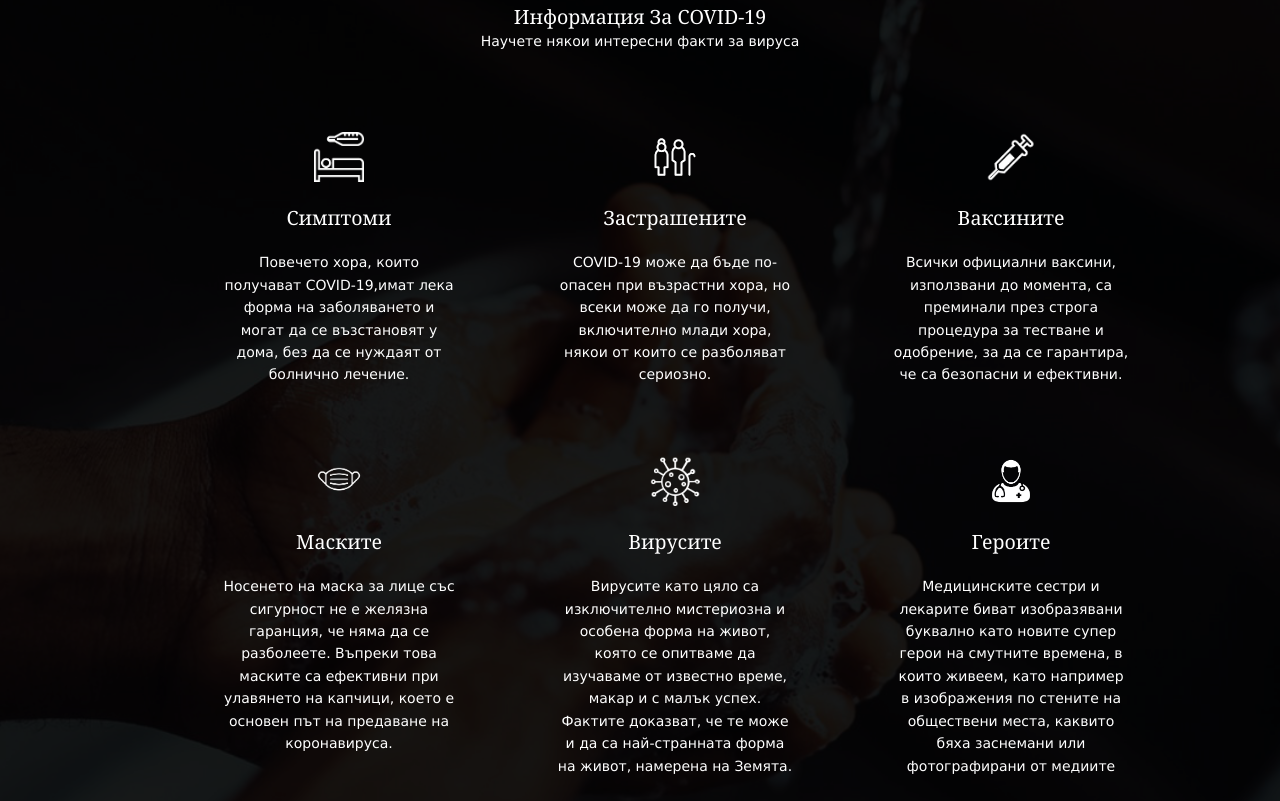
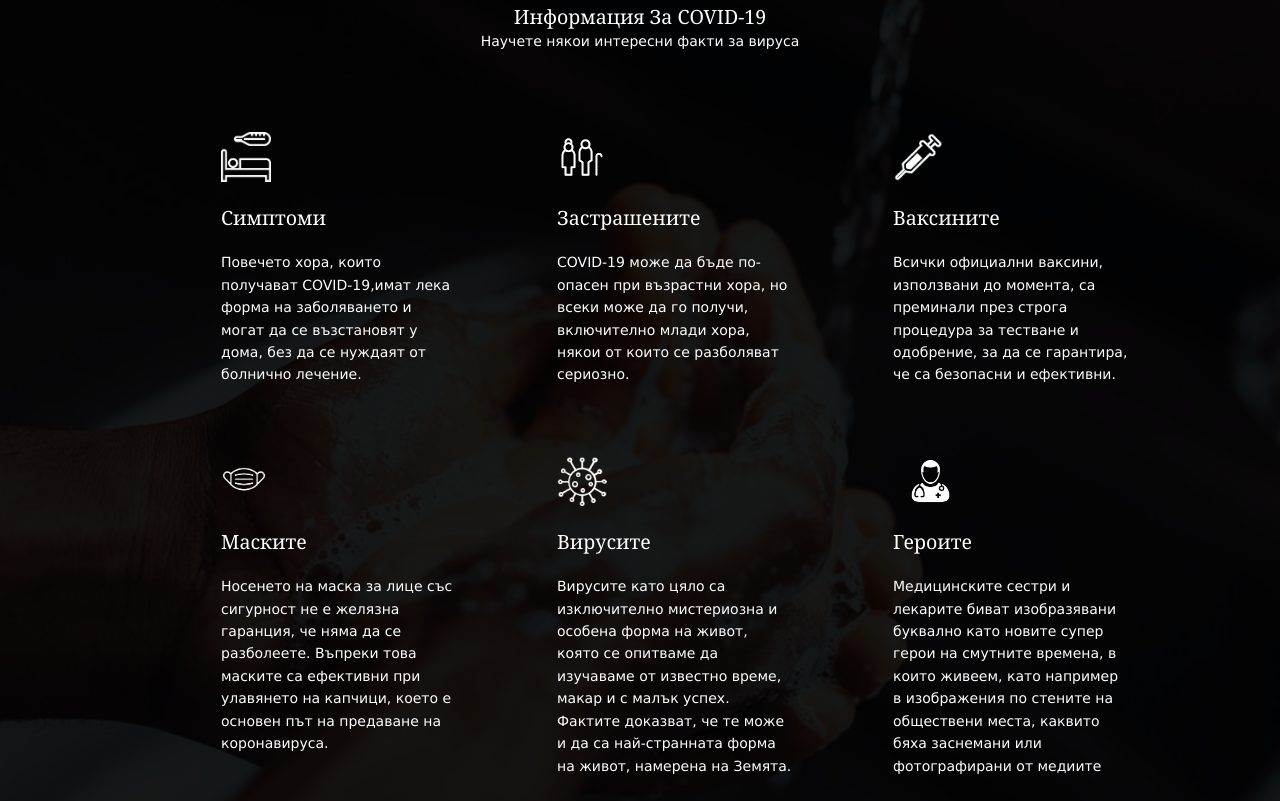
Before and after one commit to OgiJr/Memorial-Website-of-Healthcare-Workers-Who-Gave-Their-Lives-in-the-Fight-Against-COVID-19, a plain HTML site: page index.html in a window 1280 px wide. Shown: the part 1659-2460 px from the top of the page. Drawn offline with Linux system fonts and the light colour scheme.

Commit message:
Small fix

```diff
--- a/index.html
+++ b/index.html
@@ -31,7 +31,7 @@ html {
 a{
 user-select: none;
 }
-@media screen and (max-width: 600px) {
+@media screen and (max-width: 800px) {
   #mainav {
     visibility: hidden;
     display: none;
@@ -196,52 +196,46 @@ user-select: none;
     </div>
     <ul class="nospace group overview">
       <li class="one_third">
-        <article><a href="#"><center><img id="icon" src="images/sickIcon.png"/></a><br><br>
+        <article><a href="#"><img id="icon" src="images/sickIcon.png"/></a><br><br>
           <h6 class="heading"><a href="https://www.dw.com/bg/%D0%BA%D0%BE%D1%80%D0%BE%D0%BD%D0%B0%D0%B2%D0%B8%D1%80%D1%83%D1%81-%D0%BD%D0%B0%D0%B9-%D1%81%D0%B8%D0%B3%D1%83%D1%80%D0%BD%D0%B8%D1%8F%D1%82-%D1%81%D0%B8%D0%BC%D0%BF%D1%82%D0%BE%D0%BC-%D0%BD%D0%B0-%D0%BA%D0%BE%D0%B2%D0%B8%D0%B4-19/a-55432232">Симптоми</a></h6>
           <p>Повечето хора, които получават COVID-19,имат лека форма
              на заболяването и могат да се възстановят у дома, без да се нуждаят от болнично лечение.</p>
-</center>
         </article>
       </li>
       <li class="one_third">
-        <article><a href="#"><center><img id="icon" src="images/elderlyIcon.png"/></a><br><br>
+        <article><a href="#"><img id="icon" src="images/elderlyIcon.png"/></a><br><br>
           <h6 class="heading"><a href="https://www.dw.com/bg/%D0%BA%D0%BE%D1%80%D0%BE%D0%BD%D0%B0%D0%B2%D0%B8%D1%80%D1%83%D1%81-%D0%BA%D0%BE%D0%B8-%D1%81%D0%B0-%D0%BD%D0%B0%D0%B9-%D0%B7%D0%B0%D1%81%D1%82%D1%80%D0%B0%D1%88%D0%B5%D0%BD%D0%B8-%D0%B8-%D0%B7%D0%B0%D1%89%D0%BE/a-52719996"> Застрашените</a></h6>
           <p>COVID-19 може да бъде по-опасен при възрастни хора,
             но всеки може да го получи, включително млади хора, някои от които се разболяват сериозно.</p>
-</center>
         </article>
       </li>
       <li class="one_third">
-        <article><a href="#"><center><img id="icon" src="images/vaccineIcon.png"/></i></a><br><br>
+        <article><a href="#"><img id="icon" src="images/vaccineIcon.png"/></i></a><br><br>
           <h6 class="heading"><a href="https://www.dw.com/bg/%D0%BE%D0%BF%D0%B0%D1%81%D0%BD%D0%B8-%D0%BB%D0%B8-%D1%81%D0%B0-%D0%B2%D0%B0%D0%BA%D1%81%D0%B8%D0%BD%D0%B8%D1%82%D0%B5-%D1%81%D1%80%D0%B5%D1%89%D1%83-%D0%BA%D0%BE%D1%80%D0%BE%D0%BD%D0%B0%D0%B2%D0%B8%D1%80%D1%83%D1%81/a-55891064">ваксините</a></h6>
           <p>Всички официални ваксини, използвани до момента, са преминали през строга
              процедура за тестване и одобрение, за да се гарантира, че са безопасни и ефективни.</p>
-           </center>
         </article>
       </li>
       <li class="one_third">
-        <article><a href=""><center><img id="icon" src="images/maskIcon.png"></i></a><br><br>
+        <article><a href=""><img id="icon" src="images/maskIcon.png"></i></a><br><br>
           <h6 class="heading"><a href="https://debati.bg/fakti-za-covid-19/">Маските</a></h6>
           <p>Носенето на маска за лице със сигурност не е желязна гаранция, че няма да се разболеете.
             Въпреки това маските са ефективни при улавянето на капчици, което е основен път на предаване на коронавируса.</p>
-</center>
         </article>
       </li>
       <li class="one_third">
-        <article><a href="#"><center><img id="icon" src="images/virusIcon1.png"></i></a><br><br>
+        <article><a href="#"><img id="icon" src="images/virusIcon1.png"></i></a><br><br>
           <h6 class="heading"><a href="https://kakda.org/%D1%82%D0%BE%D0%BF-10-%D1%84%D0%B0%D0%BA%D1%82%D0%B8-%D0%B7%D0%B0-%D0%B2%D0%B8%D1%80%D1%83%D1%81%D0%B8%D1%82%D0%B5/">Вирусите</a></h6>
           <p>Вирусите като цяло са изключително мистериозна и особена форма на живот, която се опитваме да изучаваме от известно време, макар и с малък успех.
             Фактите доказват, че те може и да са най-странната форма на живот, намерена на Земята.</p>
-          </center>
         </article>
       </li>
       <li class="one_third">
-        <article><a href="#"><center><img id="icon" src="images/doctorIcon.png"></i></a><br><br>
+        <article><a href="#"><img id="icon" src="images/doctorIcon.png"></i></a><br><br>
           <h6 class="heading"><a href="https://historia-europa.ep.eu/bg/akcenti/medicinskiyat-personal-novite-geroi">Героите</a></h6>
           <p>Медицинските сестри и лекарите биват изобразявани буквално като новите супер герои на смутните времена, в които живеем,
             като например в изображения по стените на обществени места, каквито бяха заснемани или фотографирани от медиите</p>
         </article>
-      </center>
       </li>
     </ul>
     <!-- ################################################################################################ -->
```
